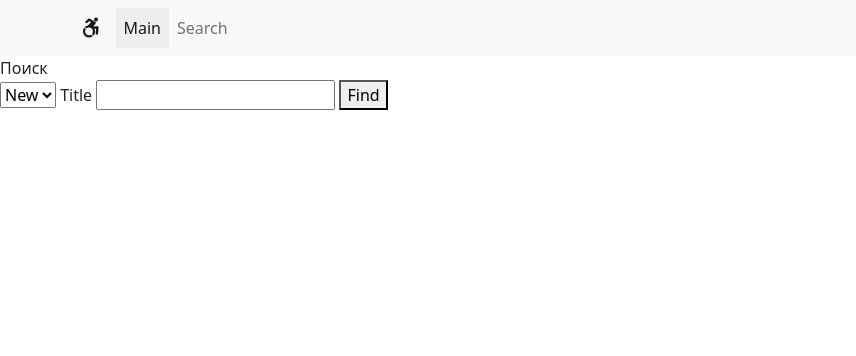
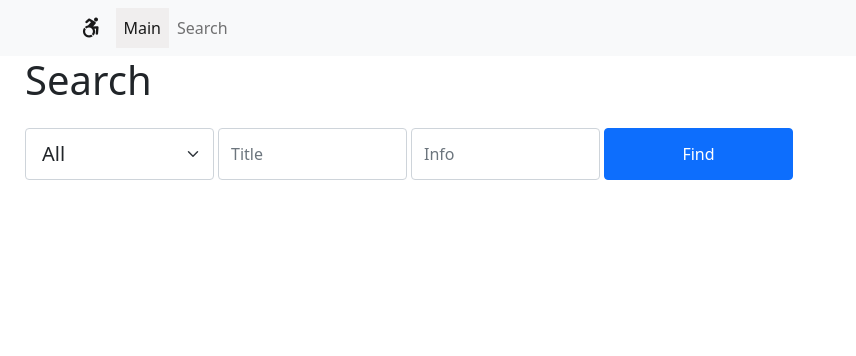
Before and after one commit to Ashuuya/BackendLabs, a PHP site: template views/search.twig in a window 1280 px wide. Shown: the top 356 px of the page, without its empty margins (0-856 px from the left). Run offline with PHP 8.4, Linux system fonts and the light colour scheme; the template is opened without the code that fills it, so the values that code supplies are empty; some libraries are stand-ins or nearby versions.

Commit message:
search is working now

```diff
--- a/controllers/SearchController.php
+++ b/controllers/SearchController.php
@@ -11,7 +11,7 @@ class SearchController extends BaseSpaceTwigController {
         $title = isset($_GET['title']) ? $_GET['title'] : '';
 
         $sql = <<<EOL
-SELECT id, title
+SELECT id, title, image, description
 FROM titles
 WHERE (:title = '' OR title like CONCAT('%', :title, '%'))
     AND (type = :type)
--- a/views/search.twig
+++ b/views/search.twig
@@ -1,16 +1,45 @@
 {% extends "__layout.twig" %}
 
 {% block content %}
-    Поиск
+<h1 style="margin-left: 25px;">Search</h1>
 
-    <form action="">
-        <select name="object_type">
-            <option value="new">New</option>
-            <option value="old">Old</option>
-        </select>
-        <label>Title <input type="text" name="title"></label>
 
-        <button type="submit">Find</button>
-    </form>
+
+<form action="" class="mt-4" style="margin-left: 25px; width:60%; ">
+<div class="row g-1" >
+<div class="col">
+<select style = "height: 100%;" name="type" class="form-select form-select-lg mb-1" >
+<option value="Все">All</option>
+{% for type in types %}
+<option value="{{ type.type|title }}">{{ type.type|title }}</option>
+{% endfor %}
+</select>
+</div>
+<div class="col">
+<input style = "height: 100%;" type="text" class="form-control" name="name" placeholder="Title">
+</div>
+<div class="col">
+<input style = "height: 100%;" type="text" class="form-control" name="info" placeholder="Info">
+</div>
+<div class="col">
+<button style = " height: 100%; width: 100%" class = "btn btn-primary" type="submit">Find</button>
+</div>
+</div>
+
+<div class="mt-4">
+<ul class="list-group" >
+{% for object in objects %}
+<div class="card" style="width: 18rem;">
+    <img src={{object.image}} class="card-img-top" class="nav-link" alt="...">
+    <div class="card-body">
+      <h5 class="card-title">{{object.title}}</h5>
+      <p class="card-text">{{object.description}}</p>
+      <a href="/titles/{{object.id}}" class="btn btn-primary">Подробнее</a>
+    </div>
+</div>
+{% endfor %}
+</ul>
+</div>
+</form>
 
 {% endblock %}
```
